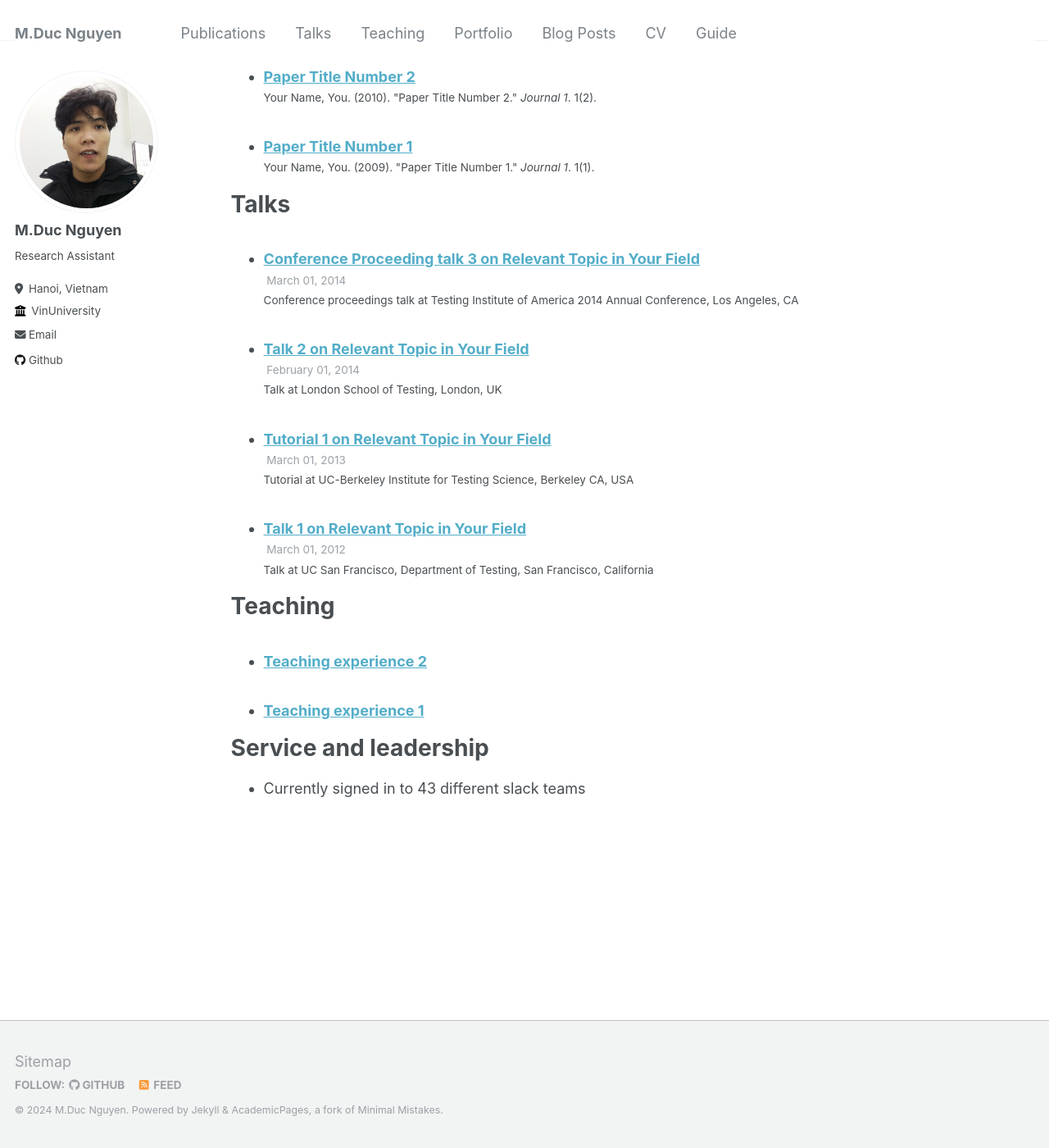
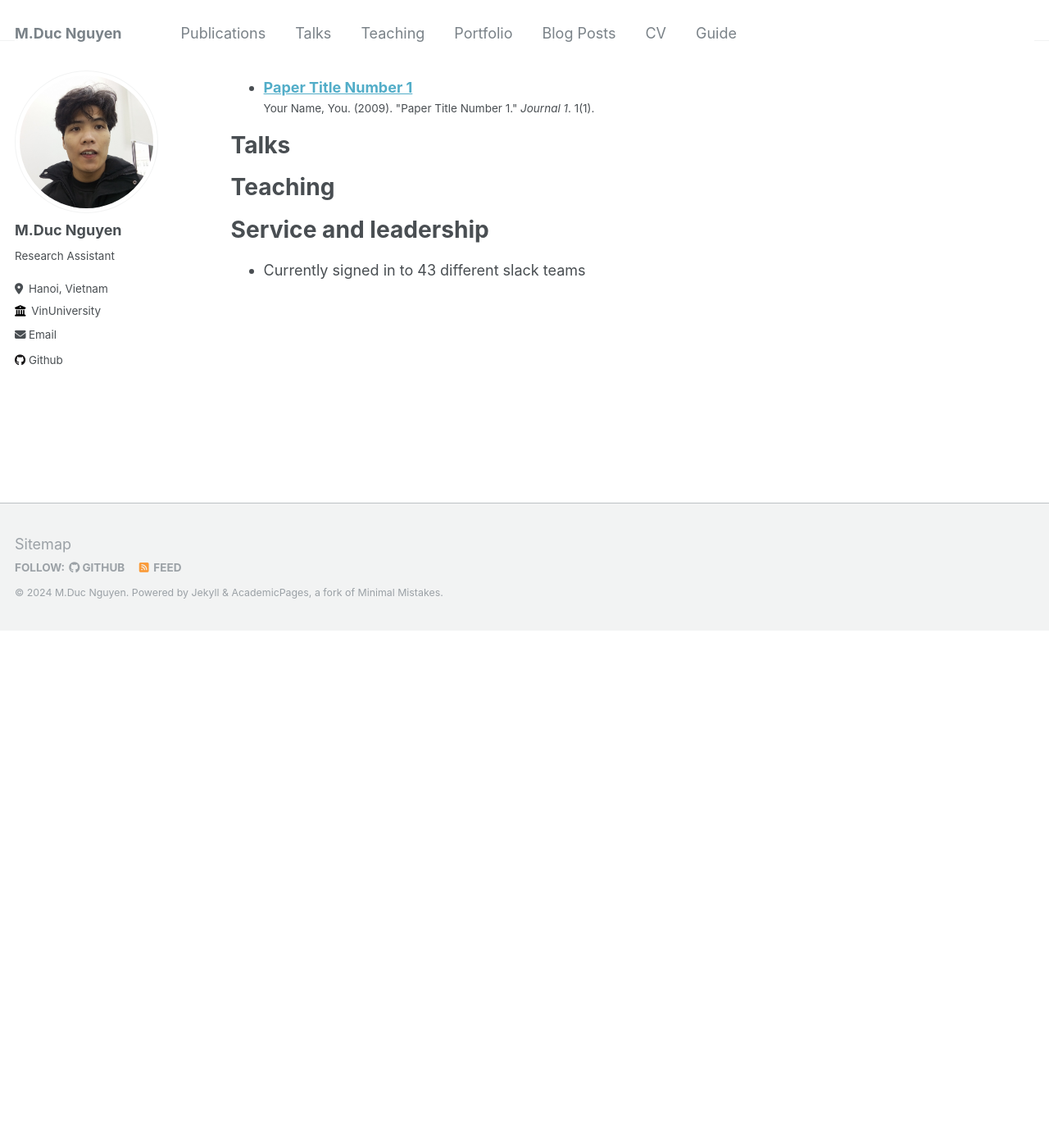
Before and after one commit to nguyenduc810/nguyenduc810.github.io, a Jekyll site: the page built from _pages/cv.md, in a window 1280 px wide and 1400 px high, scrolled down 1227 px. Shown: the whole window at 82% size. Built offline with Jekyll 4.4.1, drawn with Linux system fonts in a browser that asks for light colours; after the commit the page ends 1995 px from its top, so only the background shows below that; some of the changed text lies outside the part shown.

```diff
--- a/_pages/cv.md
+++ b/_pages/cv.md
@@ -11,9 +11,7 @@ redirect_from:
 
 Education
 ======
-* Ph.D in Version Control Theory, GitHub University, 2018 (expected)
-* M.S. in Jekyll, GitHub University, 2014
-* B.S. in GitHub, GitHub University, 2012
+* B.S in Mathematics and Computer Science from Hanoi University of Science and Technology, 2024
 
 Work experience
 ======
--- a/_talks/2012-03-01-talk-1.md
+++ /dev/null
@@ -1,11 +0,0 @@
----
-title: "Talk 1 on Relevant Topic in Your Field"
-collection: talks
-type: "Talk"
-permalink: /talks/2012-03-01-talk-1
-venue: "UC San Francisco, Department of Testing"
-date: 2012-03-01
-location: "San Francisco, California"
----
-
-This is a description of your talk, which is a markdown files that can be all markdown-ified like any other post. Yay markdown!
--- a/_talks/2013-03-01-tutorial-1.md
+++ /dev/null
@@ -1,13 +0,0 @@
----
-title: "Tutorial 1 on Relevant Topic in Your Field"
-collection: talks
-type: "Tutorial"
-permalink: /talks/2013-03-01-tutorial-1
-venue: "UC-Berkeley Institute for Testing Science"
-date: 2013-03-01
-location: "Berkeley CA, USA"
----
-
-[More information here](http://exampleurl.com)
-
-This is a description of your tutorial, note the different field in type. This is a markdown files that can be all markdown-ified like any other post. Yay markdown!
--- a/_talks/2014-02-01-talk-2.md
+++ /dev/null
@@ -1,13 +0,0 @@
----
-title: "Talk 2 on Relevant Topic in Your Field"
-collection: talks
-type: "Talk"
-permalink: /talks/2014-02-01-talk-2
-venue: "London School of Testing"
-date: 2014-02-01
-location: "London, UK"
----
-
-[More information here](http://example2.com)
-
-This is a description of your talk, which is a markdown files that can be all markdown-ified like any other post. Yay markdown!
--- a/_talks/2014-03-01-talk-3.md
+++ /dev/null
@@ -1,11 +0,0 @@
----
-title: "Conference Proceeding talk 3 on Relevant Topic in Your Field"
-collection: talks
-type: "Conference proceedings talk"
-permalink: /talks/2014-03-01-talk-3
-venue: "Testing Institute of America 2014 Annual Conference"
-date: 2014-03-01
-location: "Los Angeles, CA"
----
-
-This is a description of your conference proceedings talk, note the different field in type. You can put anything in this field.
--- a/_teaching/2014-spring-teaching-1.md
+++ /dev/null
@@ -1,20 +0,0 @@
----
-title: "Teaching experience 1"
-collection: teaching
-type: "Undergraduate course"
-permalink: /teaching/2014-spring-teaching-1
-venue: "University 1, Department"
-date: 2014-01-01
-location: "City, Country"
----
-
-This is a description of a teaching experience. You can use markdown like any other post.
-
-Heading 1
-======
-
-Heading 2
-======
-
-Heading 3
-======
--- a/_teaching/2015-spring-teaching-2.md
+++ /dev/null
@@ -1,20 +0,0 @@
----
-title: "Teaching experience 2"
-collection: teaching
-type: "Workshop"
-permalink: /teaching/2015-spring-teaching-1
-venue: "University 1, Department"
-date: 2015-01-01
-location: "City, Country"
----
-
-This is a description of a teaching experience. You can use markdown like any other post.
-
-Heading 1
-======
-
-Heading 2
-======
-
-Heading 3
-======
```
Also changed, not shown: _pages/about.md (+3 -31 lines), _pages/teaching.html (deleted, +0 -12 lines).
